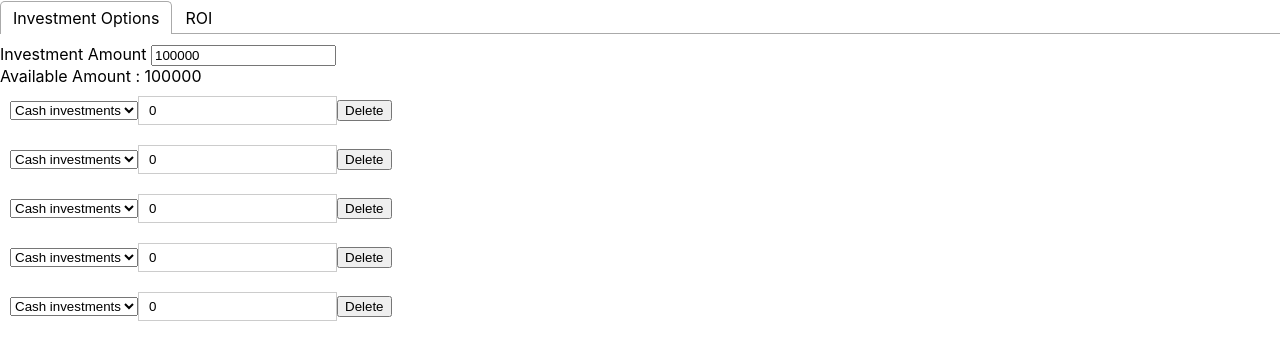
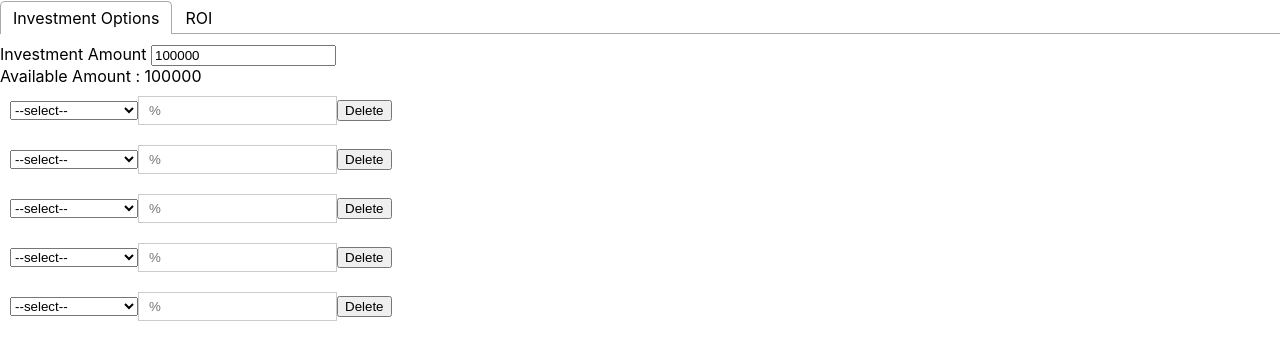
Before and after one commit to zimingding/investment-ui, a React (Create React App) app: page / in a window 1280 px wide. Shown: the top 360 px of the page. Built offline with nearby package versions, Linux system fonts and the light colour scheme.

Commit message:
Pass changed event as props to investmentOption

```diff
--- a/src/components/InvestmentOption.js
+++ b/src/components/InvestmentOption.js
@@ -2,14 +2,15 @@ import React from 'react';
 import styles from './InvestmentOption.module.css'
 
 const investmentOption = (props) => {
-    const options = props.options.map(x => <option value={x.id}>{x.name}</option>)
+    const options = props.options.map(x => <option key={x.id} value={x.id}>{x.name}</option>)
 
     return (
         <div className={styles.Input}>
-            <select>
+            <select value={props.value} onChange={props.optionChanged}>
                 {options}
             </select>
-            <input className={styles.InputElement} type="text" onchange={props.changed} value={props.percentage}/>
+            <input className={styles.InputElement} type="text" onChange={props.percentageChanged} value={props.percentage} placeholder="%"/>
+            {props.amount}
             <button onClick={props.clicked}>Delete</button>
     </div>
     );
--- a/src/containers/InvestmentControl.js
+++ b/src/containers/InvestmentControl.js
@@ -7,11 +7,11 @@ class InvestmentControl extends Component {
         investmentAmount: 100000,
         availableAmount: 100000,
         investmentOptions: [
-            {id: 0, investOptionId: null, percentage: 0},
-            {id: 1, investOptionId: null, percentage: 0},
-            {id: 2, investOptionId: null, percentage: 0},
-            {id: 3, investOptionId: null, percentage: 0},
-            {id: 4, investOptionId: null, percentage: 0},
+            {id: 0, investOptionId: -1, percentage: ''},
+            {id: 1, investOptionId: -1, percentage: ''},
+            {id: 2, investOptionId: -1, percentage: ''},
+            {id: 3, investOptionId: -1, percentage: ''},
+            {id: 4, investOptionId: -1, percentage: ''},
         ]
     };
 
@@ -20,21 +20,67 @@ class InvestmentControl extends Component {
             investmentAmount: event.target.value,
             availableAmount: event.target.value,
         });
-    }
+    };
+
+    deleteInvestmentOptionHandler = (id) => {
+        this.setState({
+            investmentOptions: this.state.investmentOptions.filter(io => io.id !== id),
+        });
+    };
+
+    optionChangedHandler = (event, id) => {
+        let updatedInvestmentOptions = this.state.investmentOptions.slice();
+        const index = updatedInvestmentOptions.findIndex(io => io.id === id);
+        updatedInvestmentOptions[index].investOptionId = event.target.value;
+        this.setState({
+            investmentOptions: updatedInvestmentOptions
+        });
+    };
+
+    percentageChangedHandler = (event, id) => {
+        let updatedInvestmentOptions = this.state.investmentOptions.slice();
+        const index = updatedInvestmentOptions.findIndex(io => io.id === id);
+        updatedInvestmentOptions[index].percentage = event.target.value;
+
+        let updatedAvailableAmount = this.state.investmentAmount;
+        for (let investOption of this.state.investmentOptions) {
+            if (investOption.percentage) {
+                updatedAvailableAmount -= this.state.investmentAmount * investOption.percentage / 100;
+            }
+
+        }
+
+        this.setState({
+            investmentOptions: updatedInvestmentOptions,
+            availableAmount: updatedAvailableAmount,
+        });
+    };
 
     render() {
         const investOptions = [
-            {id: 1, name: 'Cash investments'},
-            {id: 2, name: 'Fixed interest'},
-            {id: 3, name: 'Shares'}
+            {id: -1, name: '--select--'},
+            {id: 0, name: 'Cash investments'},
+            {id: 1, name: 'Fixed interest'},
+            {id: 2, name: 'Shares'}
         ];
 
-        const investmentOptions = this.state.investmentOptions.map(io =>
-            <InvestmentOption
+        const investmentOptions = this.state.investmentOptions.map(io => {
+            let amount = null;
+            if (io.percentage) {
+                amount = this.state.investmentAmount * io.percentage / 100;
+            }
+            return <InvestmentOption
                 key={io.id}
                 options={investOptions}
                 percentage={io.percentage}
-            />);
+                value={io.investOptionId}
+                amount={amount}
+                optionChanged={(e) => this.optionChangedHandler(e, io.id)}
+                percentageChanged={(e) => this.percentageChangedHandler(e, io.id)}
+                clicked={() => this.deleteInvestmentOptionHandler(io.id)}
+            />
+        }
+            );
         return (
             <React.Fragment>
                 <div>
```
